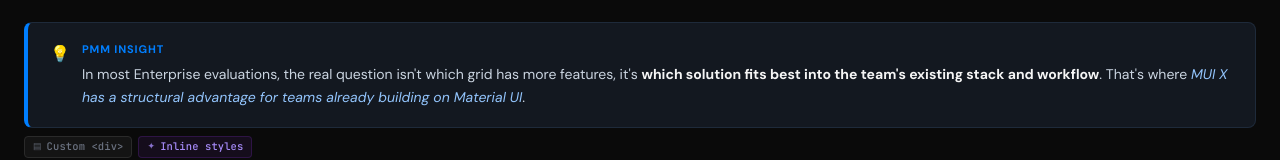
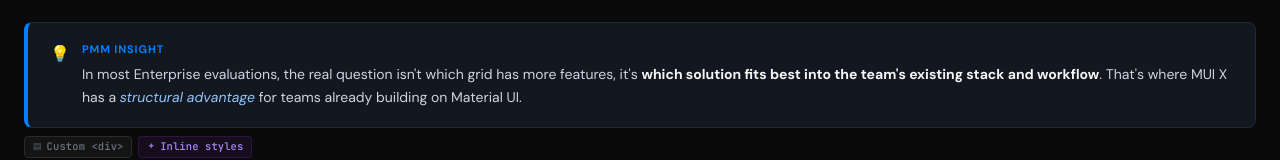
Before and after one commit to LaureBrosseau/react-ui-components-comparison, a React (Vite) app: page / in a window 1280 px wide. Shown: the part 930-1090 px from the top of the page. Built offline with nearby package versions, Linux system fonts and the light colour scheme; what ag-grid-community would draw is missing.

Commit message:
pmm insights changes

```diff
--- a/src/pages/ProductOverview.jsx
+++ b/src/pages/ProductOverview.jsx
@@ -233,8 +233,8 @@
               PMM Insight
             </span>
             <p style={{ fontSize: '14px', color: '#cbd5e1', lineHeight: '1.65' }}>
-              In most Enterprise evaluations, the real question isn't which grid has more features, it's <strong style={{ color: '#f5f5f5' }}>which solution fits best into the team's existing stack and workflow</strong>. That's where {' '}
-              <em style={{ color: '#93c5fd' }}>MUI X has a structural advantage for teams already building on Material UI</em>.
+              In most Enterprise evaluations, the real question isn't which grid has more features, it's <strong style={{ color: '#f5f5f5' }}>which solution fits best into the team's existing stack and workflow</strong>. That's where MUI X has a {' '}
+              <em style={{ color: '#93c5fd' }}>structural advantage</em>  for teams already building on Material UI.
             </p>
           </div>
         </div>
```
